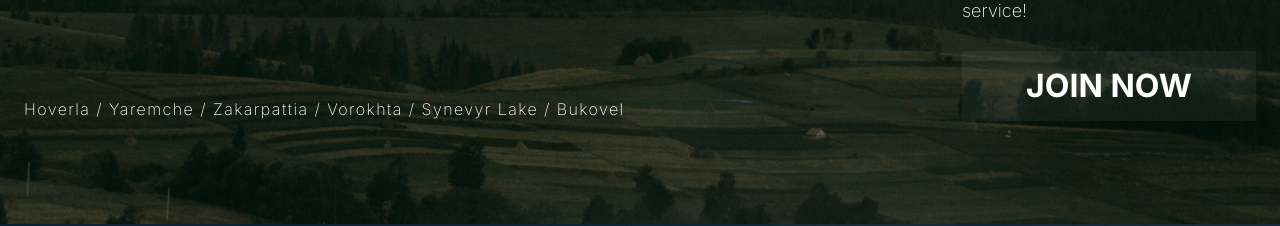
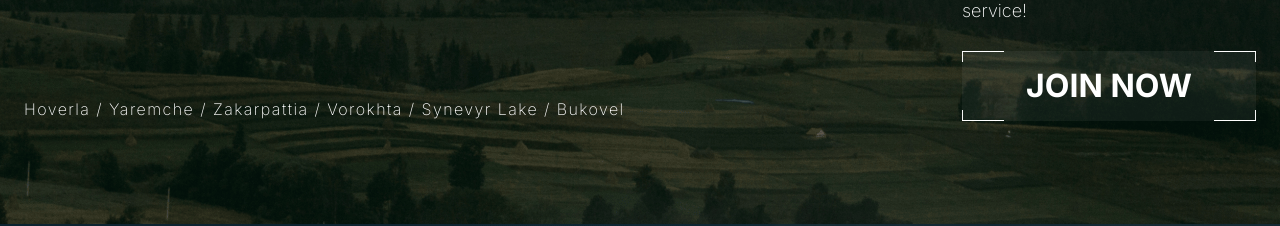
Before and after one commit to Olena-Rudnieva/next-js-carptravel, a Next.js app: page / in a window 1280 px wide. Shown: the part 539-765 px from the top of the page. Built offline with nearby package versions, Linux system fonts and the light colour scheme.

Commit message:
Add main button design

```diff
--- /dev/null
+++ b/app/components/ButtonIcons.js
@@ -0,0 +1,87 @@
+export function BottomRight() {
+  return (
+    <svg
+      xmlns="http://www.w3.org/2000/svg"
+      width="42"
+      height="11"
+      fill="none"
+      viewBox="0 0 42 11"
+      className="absolute bottom-0 right-0"
+    >
+      <path
+        fill="#fff"
+        d="M42 11H42.955V22H42z"
+        transform="rotate(180 42 11)"
+      ></path>
+      <path
+        fill="#fff"
+        d="M42 11H84V12H42z"
+        transform="rotate(180 42 11)"
+      ></path>
+    </svg>
+  );
+}
+
+export function TopRight() {
+  return (
+    <svg
+      xmlns="http://www.w3.org/2000/svg"
+      width="42"
+      height="11"
+      fill="none"
+      viewBox="0 0 42 11"
+      className="absolute top-0 right-0"
+    >
+      <path
+        fill="#fff"
+        d="M0 0H0.955V11H0z"
+        transform="matrix(-1 0 0 1 42 0)"
+      ></path>
+      <path
+        fill="#fff"
+        d="M0 0H42V1H0z"
+        transform="matrix(-1 0 0 1 42 0)"
+      ></path>
+    </svg>
+  );
+}
+
+export function BottomLeft() {
+  return (
+    <svg
+      xmlns="http://www.w3.org/2000/svg"
+      width="42"
+      height="11"
+      fill="none"
+      viewBox="0 0 42 11"
+      className="absolute bottom-0 left-0"
+    >
+      <path
+        fill="#fff"
+        d="M0 0H0.955V11H0z"
+        transform="matrix(1 0 0 -1 0 11)"
+      ></path>
+      <path
+        fill="#fff"
+        d="M0 0H42V1H0z"
+        transform="matrix(1 0 0 -1 0 11)"
+      ></path>
+    </svg>
+  );
+}
+
+export function TopLeft() {
+  return (
+    <svg
+      xmlns="http://www.w3.org/2000/svg"
+      width="42"
+      height="11"
+      fill="none"
+          viewBox="0 0 42 11"
+          className="absolute top-0 left-0"
+    >
+      <path fill="#fff" d="M0 0H0.955V11H0z"></path>
+      <path fill="#fff" d="M0 0H42V1H0z"></path>
+    </svg>
+  );
+}
--- a/app/components/Hero.js
+++ b/app/components/Hero.js
@@ -1,3 +1,5 @@
+import MainButton from "./MainButton";
+
 export default function Hero() {
   return (
     <div className="relative md:flex">
@@ -24,18 +26,7 @@ export default function Hero() {
           Carpathians. Enjoy stunning views, exciting expeditions, and the best
           service!
         </p>
-        <div className="flex justify-center items-center   ml-auto mr-auto  bg-white bg-opacity-10 md:bg-white md:bg-opacity-5 px-[64px] py-[18px] md:py-[14px] xl:py-[16px] w-[280px] md:w-[230px] md:h-[50px] xl:w-[294px] xl:h-[70px] ">
-          <button
-            type="button"
-            className="text-white text-lg xl:text-[32px] font-bold leading-[48px]"
-          >
-            JOIN NOW
-            {/* <Link to={Contacts} smooth={true} duration={500} offset={50}>
-              JOIN NOW
-            </Link> */}
-            {/* <a href="#">JOIN NOW</a> */}
-          </button>
-        </div>
+        <MainButton/>
       </div>
     </div>
   );
--- /dev/null
+++ b/app/components/MainButton.js
@@ -0,0 +1,23 @@
+import { BottomLeft, BottomRight, TopLeft, TopRight } from './ButtonIcons';
+
+export default function MainButton() {
+  return (
+    <div className="relative flex justify-center items-center   ml-auto mr-auto  bg-white bg-opacity-10 md:bg-white md:bg-opacity-5 px-[64px] py-[18px] md:py-[14px] xl:py-[16px] w-[280px] md:w-[230px] md:h-[50px] xl:w-[294px] xl:h-[70px] ">
+      <button
+        type="button"
+        className=" text-white text-lg xl:text-[32px] font-bold leading-[48px]"
+      >
+        JOIN NOW
+        {/* <Link to={Contacts} smooth={true} duration={500} offset={50}>
+              JOIN NOW
+            </Link> */}
+        {/* <a href="#">JOIN NOW</a> */}
+        {/* <BottomRight /> */}
+        <BottomRight />
+        <TopRight />
+        <BottomLeft />
+        <TopLeft />
+      </button>
+    </div>
+  );
+}
```
Also changed, not shown: public/aleksandrs-karevs-AnCaOME-8xg-unsplash 1-min.png (added).
